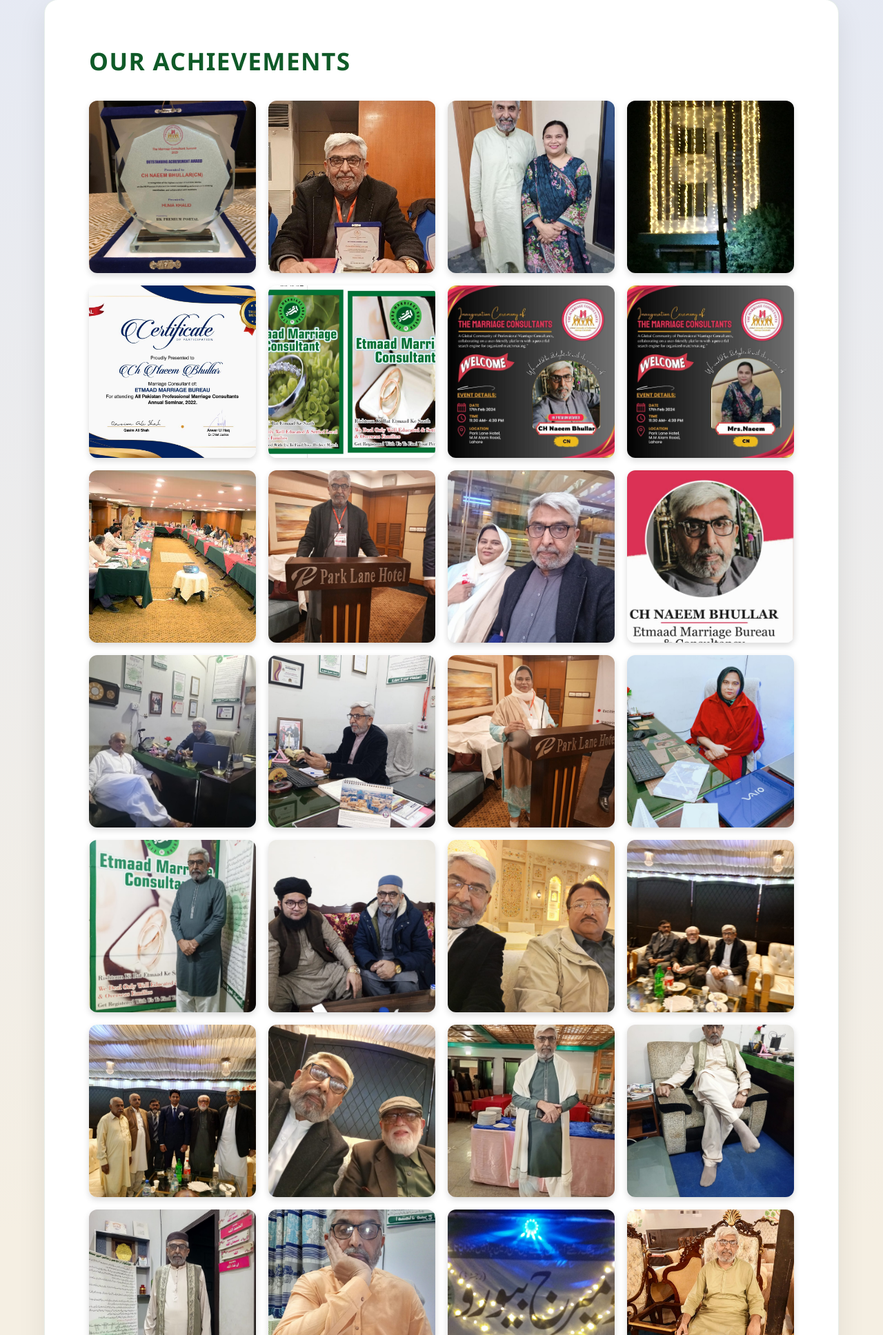
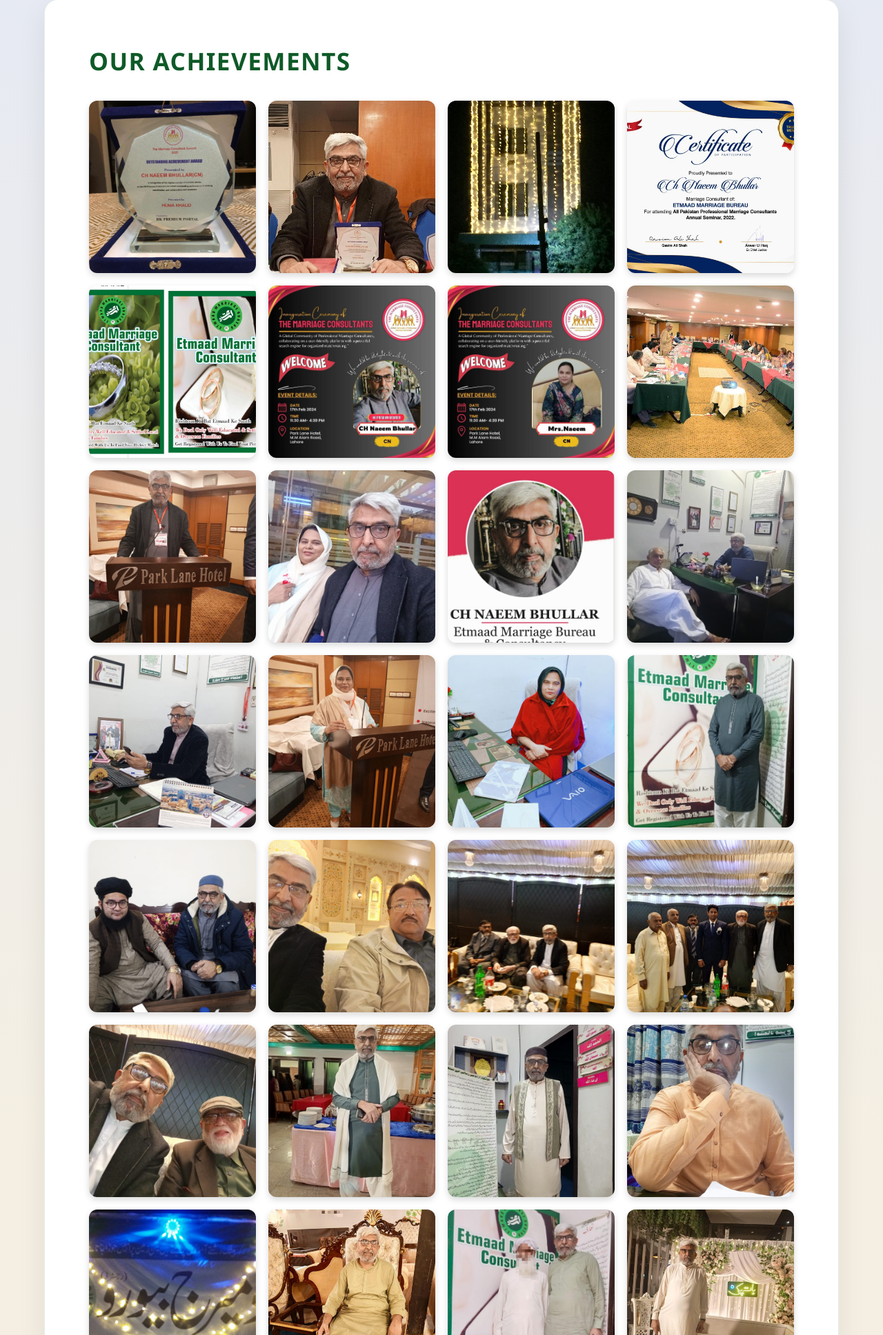
Before and after one commit to Ayesha497-creator/EtmaadMarriagebuearo, a plain HTML site: page index.html in a window 1280 px wide. Shown: the part 1310-3246 px from the top of the page at 69% size. Drawn offline with Linux system fonts and the light colour scheme.

```diff
--- a/index.html
+++ b/index.html
@@ -799,7 +799,7 @@
     <!-- Yahan 4 se 48 images -->
     <img src="4.jpeg" alt="">
     <img src="5.jpeg" alt="">
-    <img src="7.jpeg" alt="">
+
     <img src="8.jpeg" alt="">
     <img src="9.jpeg" alt="">
     <img src="10.jpeg" alt="">
@@ -820,7 +820,7 @@
     <img src="28.jpeg" alt="">
     <img src="29.jpeg" alt="">
     <img src="30.jpeg" alt="">
-    <img src="31.jpeg" alt="">
+
     <img src="32.jpeg" alt="">
     <img src="33.jpeg" alt="">
     <img src="34.jpeg" alt="">
```
